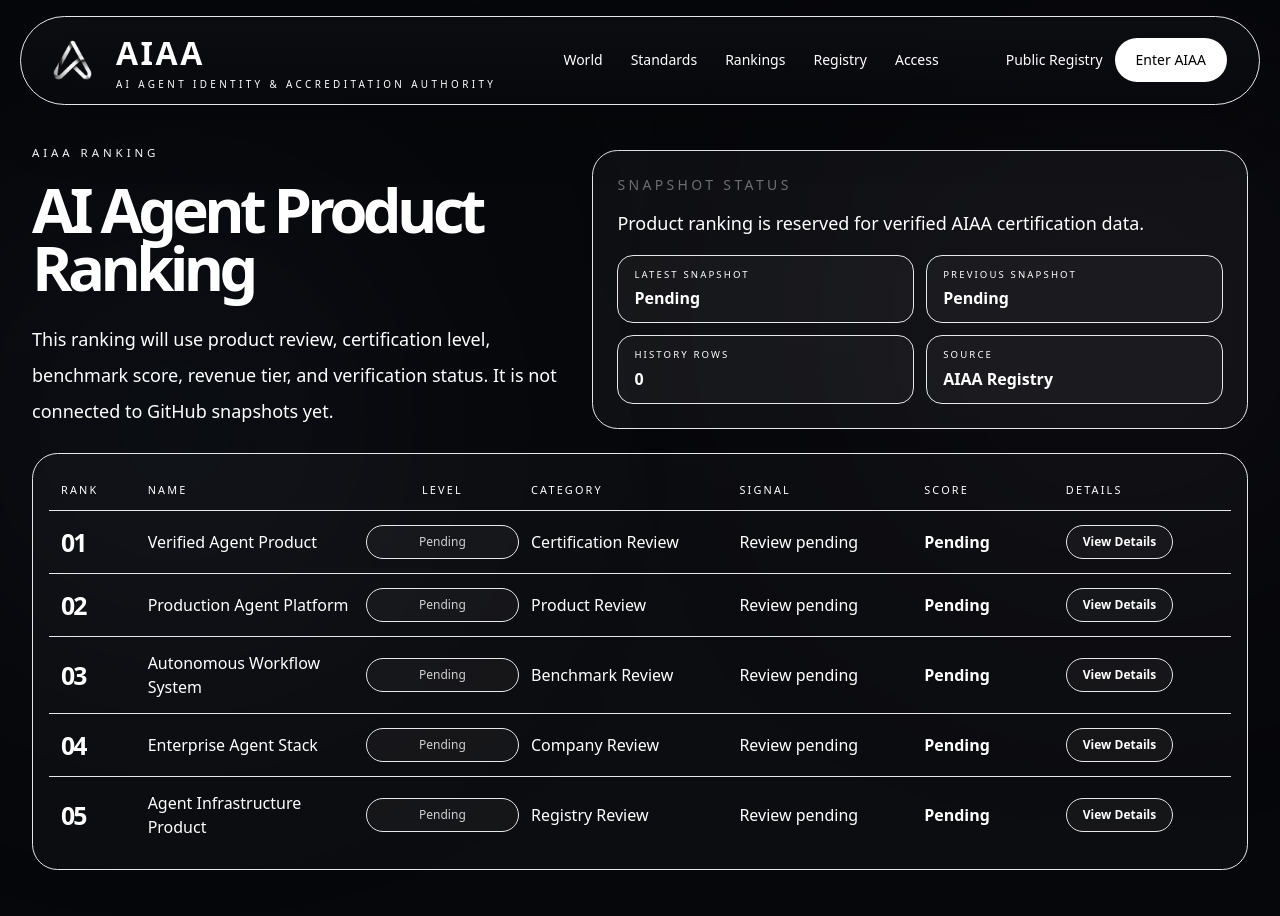
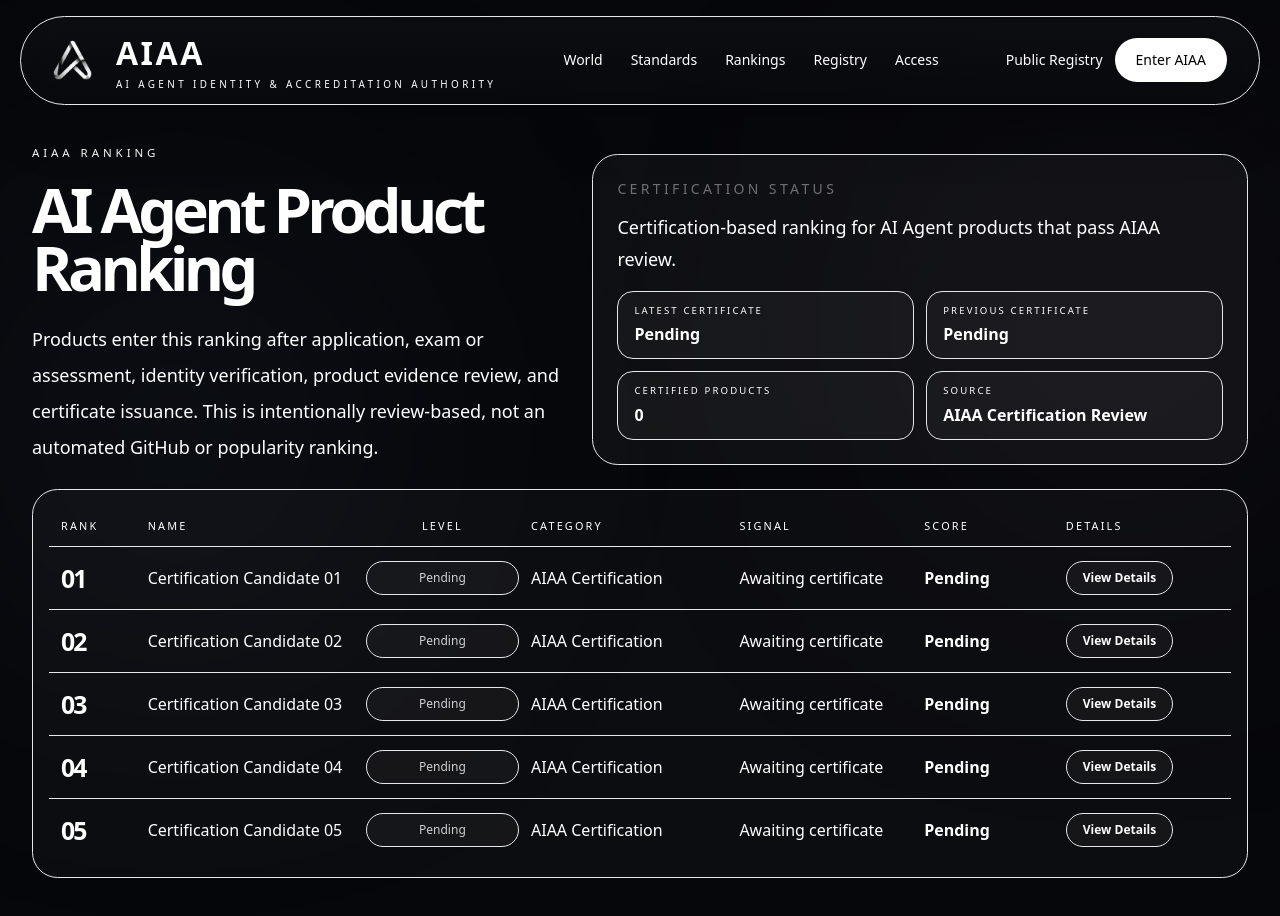
Before and after one commit to tsai525275-svg/aiaa-platform-v2, a Next.js app: page /rankings/ai-agent-products in a window 1280 px wide. Shown: the top 916 px of the page. Built offline with nearby package versions, Linux system fonts and the light colour scheme.

Commit message:
update AIAA copy and ranking positioning

```diff
--- a/app/rankings/[slug]/[item]/page.tsx
+++ b/app/rankings/[slug]/[item]/page.tsx
@@ -122,68 +122,68 @@ type ItemProfileRow = {
 const previewRows: PreviewRow[] = [
   {
     rank: "01",
-    name: "Verified Agent Product",
+    name: "Certification Candidate 01",
     level: "Pending",
-    category: "Certification Review",
-    signal: "Review pending",
+    category: "AIAA Certification",
+    signal: "Awaiting certificate",
     score: "Pending",
-    slug: "verified-agent-product",
-    summary: "A pending AIAA product profile for a verified AI Agent product. This page will store product evidence, capability notes, review status, and certification history.",
-    capabilities: ["Product evidence review", "Capability summary", "Certification status", "Public registry linkage"],
-    bestFor: "Buyers and operators checking whether a commercial AI Agent product has passed AIAA review.",
-    evidence: "AIAA registry submission, product website, customer proof, benchmark evidence, and certification review."
+    slug: "certification-candidate-01",
+    summary: "A pending AIAA certification profile for an AI Agent product. This page will store application evidence, assessment notes, verification status, certificate level, and certification history.",
+    capabilities: ["Application review", "Capability assessment", "Certificate status", "Public registry linkage"],
+    bestFor: "Buyers and operators checking whether a commercial AI Agent product has passed AIAA certification.",
+    evidence: "AIAA certification application, ownership verification, product evidence, benchmark evidence, exam or assessment result, and certificate record."
   },
   {
     rank: "02",
-    name: "Production Agent Platform",
+    name: "Certification Candidate 02",
     level: "Pending",
-    category: "Product Review",
-    signal: "Review pending",
+    category: "AIAA Certification",
+    signal: "Awaiting certificate",
     score: "Pending",
-    slug: "production-agent-platform",
-    summary: "A pending profile for a platform that helps teams build, run, and manage production AI Agent systems.",
-    capabilities: ["Workflow deployment", "Agent orchestration", "Team operation", "Production monitoring"],
-    bestFor: "Companies comparing production ready AI Agent platforms.",
-    evidence: "Product documentation, platform demo, customer proof, production usage, and review checklist."
+    slug: "certification-candidate-02",
+    summary: "A pending AIAA certification profile for a production AI Agent platform.",
+    capabilities: ["Workflow deployment review", "Agent orchestration review", "Operational evidence", "Production monitoring review"],
+    bestFor: "Companies checking certified production-ready AI Agent platforms.",
+    evidence: "Product documentation, platform demo, customer proof, production usage, exam or assessment result, and review checklist."
   },
   {
     rank: "03",
-    name: "Autonomous Workflow System",
+    name: "Certification Candidate 03",
     level: "Pending",
-    category: "Benchmark Review",
-    signal: "Review pending",
+    category: "AIAA Certification",
+    signal: "Awaiting certificate",
     score: "Pending",
-    slug: "autonomous-workflow-system",
-    summary: "A pending profile for an autonomous workflow system that coordinates tasks, tools, memory, and execution logic.",
-    capabilities: ["Task routing", "Tool calling", "Workflow execution", "Failure handling"],
-    bestFor: "Operators looking for agent systems that complete repeatable business workflows.",
-    evidence: "Workflow evidence, logs, benchmark output, human handoff design, and reliability review."
+    slug: "certification-candidate-03",
+    summary: "A pending AIAA certification profile for an autonomous workflow system that coordinates tasks, tools, memory, and execution logic.",
+    capabilities: ["Task routing review", "Tool calling review", "Workflow execution review", "Failure handling review"],
+    bestFor: "Operators checking certified agent systems for repeatable business workflows.",
+    evidence: "Workflow evidence, logs, benchmark output, human handoff design, reliability review, and certificate record."
   },
   {
     rank: "04",
-    name: "Enterprise Agent Stack",
+    name: "Certification Candidate 04",
     level: "Pending",
-    category: "Company Review",
-    signal: "Review pending",
+    category: "AIAA Certification",
+    signal: "Awaiting certificate",
     score: "Pending",
-    slug: "enterprise-agent-stack",
-    summary: "A pending profile for an enterprise AI Agent stack covering governance, integrations, access control, and deployment.",
-    capabilities: ["Enterprise integration", "Access control", "Audit trail", "Safety policy"],
-    bestFor: "Enterprise teams comparing AI Agent infrastructure vendors.",
-    evidence: "Company review, security documents, deployment proof, user controls, and compliance notes."
+    slug: "certification-candidate-04",
+    summary: "A pending AIAA certification profile for an enterprise AI Agent stack covering governance, integrations, access control, and deployment.",
+    capabilities: ["Enterprise integration review", "Access control review", "Audit trail review", "Safety policy review"],
+    bestFor: "Enterprise teams checking certified AI Agent infrastructure vendors.",
+    evidence: "Company review, security documents, deployment proof, user controls, compliance notes, and certificate record."
   },
   {
     rank: "05",
-    name: "Agent Infrastructure Product",
+    name: "Certification Candidate 05",
     level: "Pending",
-    category: "Registry Review",
-    signal: "Review pending",
+    category: "AIAA Certification",
+    signal: "Awaiting certificate",
     score: "Pending",
-    slug: "agent-infrastructure-product",
-    summary: "A pending profile for infrastructure products that support AI Agent execution, memory, evaluation, observability, or tool access.",
-    capabilities: ["Agent infrastructure", "Monitoring", "Evaluation", "Tool integration"],
-    bestFor: "Teams building agent systems and choosing infrastructure components.",
-    evidence: "Registry submission, technical documentation, integration proof, and AIAA review notes."
+    slug: "certification-candidate-05",
+    summary: "A pending AIAA certification profile for infrastructure products that support AI Agent execution, memory, evaluation, observability, or tool access.",
+    capabilities: ["Agent infrastructure review", "Monitoring review", "Evaluation review", "Tool integration review"],
+    bestFor: "Teams checking certified infrastructure components for agent systems.",
+    evidence: "Certification application, technical documentation, integration proof, assessment result, and AIAA certificate record."
   }
 ]
 
--- a/app/rankings/[slug]/page.tsx
+++ b/app/rankings/[slug]/page.tsx
@@ -10,12 +10,12 @@ const rankingConfigs = {
   "ai-agent-products": {
     eyebrow: "AIAA Ranking",
     title: "AI Agent Product Ranking",
-    subtitle: "Product ranking is reserved for verified AIAA certification data.",
-    description: "This ranking will use product review, certification level, benchmark score, revenue tier, and verification status. It is not connected to GitHub snapshots yet.",
+    subtitle: "Certification-based ranking for AI Agent products that pass AIAA review.",
+    description: "Products enter this ranking after application, exam or assessment, identity verification, product evidence review, and certificate issuance. This is intentionally review-based, not an automated GitHub or popularity ranking.",
     mode: "preview",
-    signal: "Certification Review",
-    source: "AIAA Registry",
-    metricLabel: "Score"
+    signal: "AIAA Certification",
+    source: "AIAA Certification Review",
+    metricLabel: "Trust Score"
   },
   "github-stars": {
     eyebrow: "Public GitHub Signal",
@@ -152,47 +152,47 @@ type HistoryResponse<T> = {
 const previewRows = [
   {
     rank: "01",
-    name: "Verified Agent Product",
-    slug: "verified-agent-product",
+    name: "Certification Candidate 01",
+    slug: "certification-candidate-01",
     level: "Pending",
-    category: "Certification Review",
-    signal: "Review pending",
+    category: "AIAA Certification",
+    signal: "Awaiting certificate",
     score: "Pending"
   },
   {
     rank: "02",
-    name: "Production Agent Platform",
-    slug: "production-agent-platform",
+    name: "Certification Candidate 02",
+    slug: "certification-candidate-02",
     level: "Pending",
-    category: "Product Review",
-    signal: "Review pending",
+    category: "AIAA Certification",
+    signal: "Awaiting certificate",
     score: "Pending"
   },
   {
     rank: "03",
-    name: "Autonomous Workflow System",
-    slug: "autonomous-workflow-system",
+    name: "Certification Candidate 03",
+    slug: "certification-candidate-03",
     level: "Pending",
-    category: "Benchmark Review",
-    signal: "Review pending",
+    category: "AIAA Certification",
+    signal: "Awaiting certificate",
     score: "Pending"
   },
   {
     rank: "04",
-    name: "Enterprise Agent Stack",
-    slug: "enterprise-agent-stack",
+    name: "Certification Candidate 04",
+    slug: "certification-candidate-04",
     level: "Pending",
-    category: "Company Review",
-    signal: "Review pending",
+    category: "AIAA Certification",
+    signal: "Awaiting certificate",
     score: "Pending"
   },
   {
     rank: "05",
-    name: "Agent Infrastructure Product",
-    slug: "agent-infrastructure-product",
+    name: "Certification Candidate 05",
+    slug: "certification-candidate-05",
     level: "Pending",
-    category: "Registry Review",
-    signal: "Review pending",
+    category: "AIAA Certification",
+    signal: "Awaiting certificate",
     score: "Pending"
   }
 ]
@@ -545,6 +545,10 @@ export default async function RankingDetailPage({ params }: { params: Promise<{
   const latestDate = repoHistory?.latestDate ?? builderHistory?.latestDate ?? "Pending"
   const previousDate = repoHistory?.previousDate ?? builderHistory?.previousDate ?? "Pending"
   const historyTotal = repoHistory?.total ?? builderHistory?.total ?? 0
+  const statusTitle = config.mode === "preview" ? "Certification Status" : "Snapshot Status"
+  const latestLabel = config.mode === "preview" ? "Latest Certificate" : "Latest Snapshot"
+  const previousLabel = config.mode === "preview" ? "Previous Certificate" : "Previous Snapshot"
+  const totalLabel = config.mode === "preview" ? "Certified Products" : "History Rows"
 
   return (
     <main className="relative min-h-screen overflow-hidden bg-[#06070a] text-white">
@@ -566,12 +570,12 @@ export default async function RankingDetailPage({ params }: { params: Promise<{
           </div>
 
           <div className="rounded-[1.6rem] border border-white/8 bg-white/[0.035] p-5 md:p-6">
-            <div className="text-sm uppercase tracking-[0.24em] text-white/40">Snapshot Status</div>
+            <div className="text-sm uppercase tracking-[0.24em] text-white/40">{statusTitle}</div>
             <p className="mt-3 text-lg leading-8 text-white/72">{config.subtitle}</p>
             <div className="mt-4 grid gap-3 sm:grid-cols-2">
-              <MetricCard label="Latest Snapshot" value={latestDate} />
-              <MetricCard label="Previous Snapshot" value={previousDate} />
-              <MetricCard label="History Rows" value={formatNumber(historyTotal)} />
+              <MetricCard label={latestLabel} value={latestDate} />
+              <MetricCard label={previousLabel} value={previousDate} />
+              <MetricCard label={totalLabel} value={formatNumber(historyTotal)} />
               <MetricCard label="Source" value={config.source} />
             </div>
           </div>
--- a/app/rankings/page.tsx
+++ b/app/rankings/page.tsx
@@ -128,27 +128,27 @@ function cleanVisibleSummary(value: string | null | undefined) {
 }
 
 const productPreviewRows: ProductPreviewRow[] = [
-  { rank: "01", name: "Product Candidate 01", scope: "Agent product", status: "Pending", review: "Review pending" },
-  { rank: "02", name: "Product Candidate 02", scope: "Agent product", status: "Pending", review: "Review pending" },
-  { rank: "03", name: "Product Candidate 03", scope: "Agent product", status: "Pending", review: "Review pending" },
-  { rank: "04", name: "Product Candidate 04", scope: "Agent product", status: "Pending", review: "Review pending" },
-  { rank: "05", name: "Product Candidate 05", scope: "Agent product", status: "Pending", review: "Review pending" }
+  { rank: "01", name: "Certification Candidate 01", scope: "Agent product", status: "Awaiting certificate", review: "Exam and review required" },
+  { rank: "02", name: "Certification Candidate 02", scope: "Agent product", status: "Awaiting certificate", review: "Exam and review required" },
+  { rank: "03", name: "Certification Candidate 03", scope: "Agent product", status: "Awaiting certificate", review: "Exam and review required" },
+  { rank: "04", name: "Certification Candidate 04", scope: "Agent product", status: "Awaiting certificate", review: "Exam and review required" },
+  { rank: "05", name: "Certification Candidate 05", scope: "Agent product", status: "Awaiting certificate", review: "Exam and review required" }
 ]
 
 const rankingBlueprints = {
   products: {
     label: "Ranking 01",
     title: "AI Agent Product Ranking",
-    description: "AIAA product ranking is the reviewed layer for commercial AI Agent products, enterprise agent systems, and production automation platforms.",
+    description: "Certification-based ranking for AI Agent products reviewed by AIAA. Products are listed after application, assessment, verification, and certificate issuance.",
     href: "/rankings/ai-agent-products",
-    status: "Preview framework",
-    updateFrequency: "Manual review first, daily data later",
-    rankedSubject: "AI Agent products, enterprise systems, public launches, submitted products, and verified commercial platforms.",
-    dataSource: "AIAA registry submissions, product evidence, public websites, launch records, customer proof, and certification review.",
-    scoringModel: ["Product maturity", "Real usage", "Automation depth", "Safety control", "Enterprise readiness", "Verification status"],
-    relevanceModel: ["Must be an AI Agent product", "Must execute or coordinate tasks", "Must show product evidence", "Marketing pages alone do not count"],
-    bestFor: "Companies, buyers, operators, and founders looking for trusted AI Agent products.",
-    tags: ["Product maturity", "Real usage", "Automation depth", "Safety control"]
+    status: "Certification-based",
+    updateFrequency: "Updated after AIAA review and certificate issuance",
+    rankedSubject: "AI Agent products, enterprise systems, and automation platforms that apply for AIAA certification and pass review.",
+    dataSource: "AIAA certification applications, exam results, assessment records, product evidence, verification files, and issued certificate data.",
+    scoringModel: ["Certification level", "Identity verification", "Capability assessment", "Safety review", "Reliability evidence", "Certificate status"],
+    relevanceModel: ["Must be an AI Agent product", "Must submit for AIAA review", "Must pass assessment before ranking", "Public popularity alone does not count"],
+    bestFor: "Companies, buyers, operators, and founders checking certified AI Agent products.",
+    tags: ["Certification", "AIAA review", "Issued certificate", "Verified product"]
   },
   stars: {
     label: "Ranking 02",
--- a/app/rankings/ranking-data.ts
+++ b/app/rankings/ranking-data.ts
@@ -42,24 +42,24 @@ export const rankingCategories: RankingCategory[] = [
     eyebrow: "Ranking 01",
     title: "AI Agent Product Ranking",
     description:
-      "A public preview of the AIAA ranking framework for AI Agent products, automation platforms, coding agents, browser agents, and enterprise agent systems.",
-    updateFrequency: "Preview",
-    lastUpdated: "Data collection in progress",
+      "A certification-based AIAA ranking for AI Agent products, automation platforms, coding agents, browser agents, and enterprise agent systems that pass AIAA review.",
+    updateFrequency: "After certification review",
+    lastUpdated: "Certification data pending",
     dataSource: [
-      "Public product pages",
-      "Company announcements",
-      "Public usage signals",
-      "AIAA manual review queue"
+      "AIAA certification applications",
+      "Exam and assessment records",
+      "Product evidence files",
+      "Issued certificate records"
     ],
     methodology: [
-      "Product maturity review",
-      "Public usage signal review",
-      "Automation capability review",
-      "Safety and control review",
-      "Final ranking pending AIAA verification"
+      "Application intake",
+      "Identity and ownership verification",
+      "Capability assessment",
+      "Safety and reliability review",
+      "Certificate issuance before ranking"
     ],
-    criteria: ["Product maturity", "Real usage", "Automation depth", "Safety control"],
-    entries: makePreviewEntries("Agent Product", "Product Candidate", "Product review")
+    criteria: ["Certification level", "Capability assessment", "Safety review", "Certificate status"],
+    entries: makePreviewEntries("Certification", "Agent Product", "AIAA certification")
   },
   {
     slug: "github-stars",
--- a/components/homepage.tsx
+++ b/components/homepage.tsx
@@ -728,7 +728,7 @@ export function Homepage() {
         <div className="mx-auto max-w-5xl text-center">
           <span className="eyebrow">Section 10 / Access</span>
           <h2 className="section-title">
-            Enter the institutional layer of the AI Agent economy.
+            Enter the trusted gateway to the AI Agent economy.
           </h2>
           <p className="section-copy mx-auto mt-6 max-w-3xl">
             AIAA should close like a world-scale brand: simple, calm, cinematic, and
```
